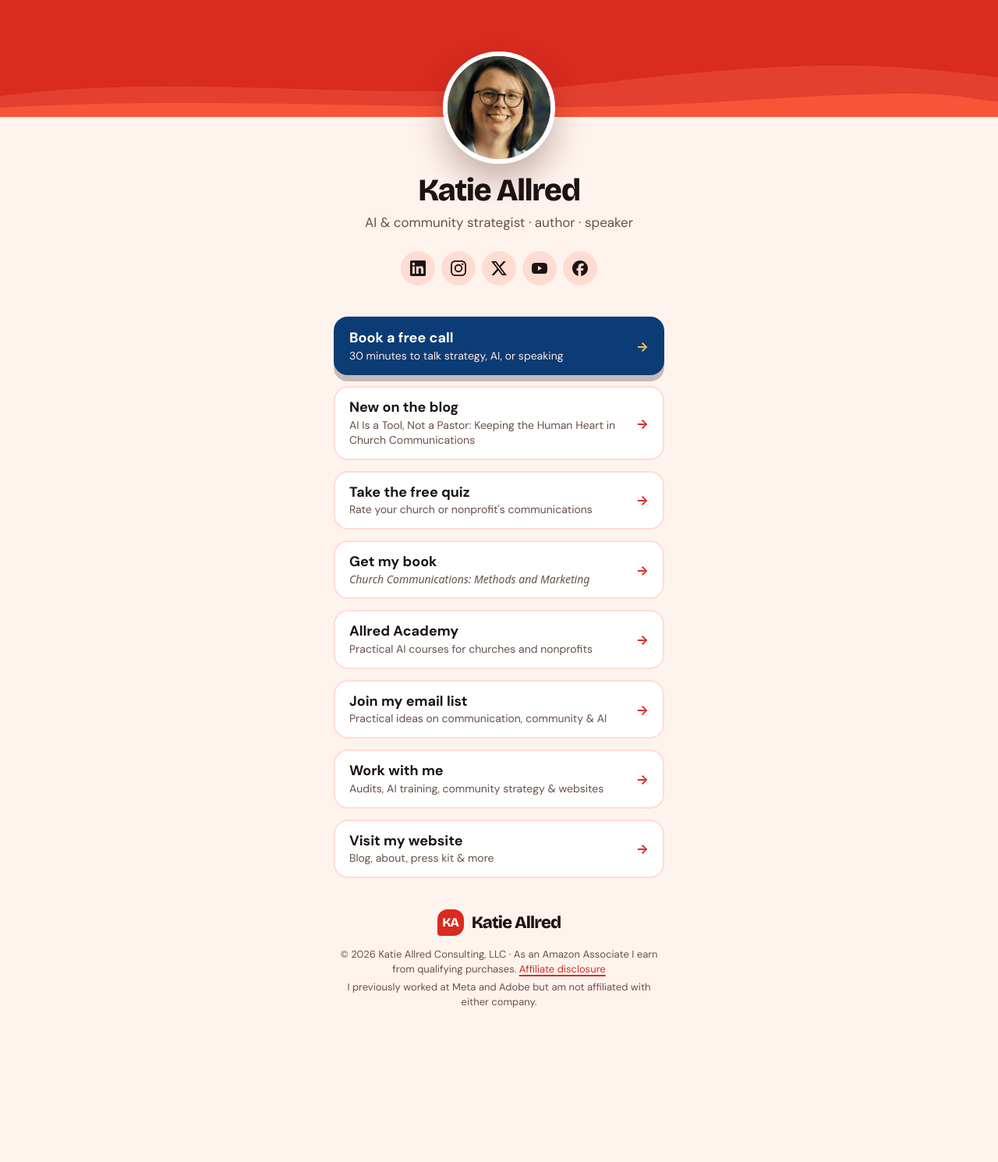
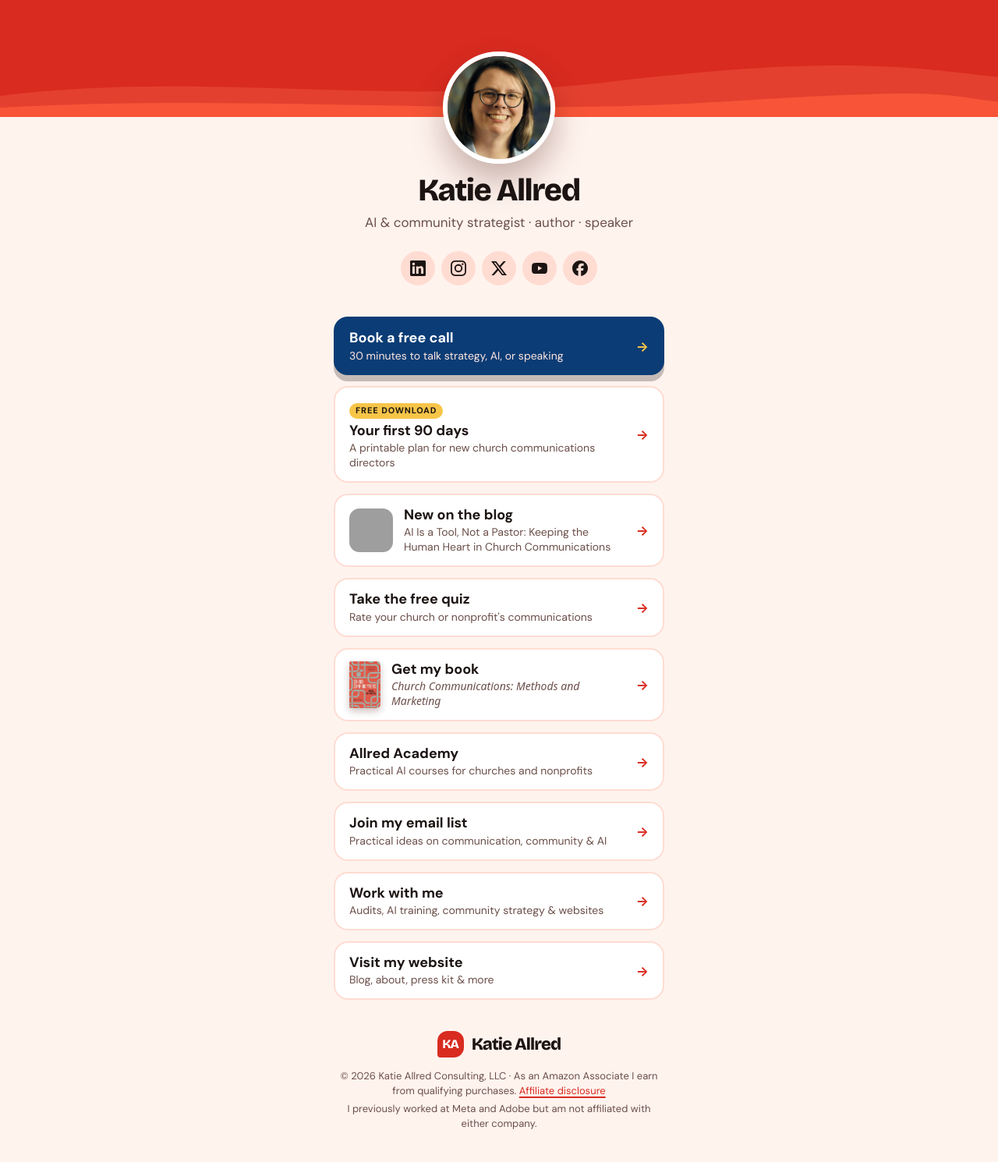
Before and after one commit to katiejallred/personal, a Jekyll site: the page built from pages/link-in-bio.html, in a window 1280 px wide. Shown: the whole page at 78% size. Built offline with Jekyll 4.4.1, drawn with Linux system fonts in a browser that asks for light colours; some web fonts are replaced; before the commit the page ends 1334 px from its top, so only the background shows below that; grey boxes are pictures that could not be loaded.

Commit message:
Refresh the link-in-bio page (#76)
- Adds the free 90-day plan for new church communications directors as
  the second link, with a "Free download" badge.
- "New on the blog" shows the latest post's image as a thumbnail, and
  "Get my book" shows the cover.
- The book link comes from _data/books.yml through amazon-url.html
  (tagged /dp/ URL) instead of a hard-coded amzn.to short link.


Claude-Session: https://claude.ai/code/session_01WN9WAfd6bJGG5VAS74eETi

Co-authored-by: Claude Opus 5.5 <noreply@anthropic.com>

```diff
--- a/assets/css/main.css
+++ b/assets/css/main.css
@@ -2371,6 +2371,34 @@ code, pre, kbd, samp {
   color: var(--red);
 }
 
+.bio-thumb {
+  flex: none;
+  width: 56px;
+  height: 56px;
+  border-radius: var(--radius-tile);
+  object-fit: cover;
+}
+
+.bio-thumb-book {
+  width: 40px;
+  height: 60px;
+  border-radius: 2px 5px 5px 2px;
+  box-shadow: 0 4px 10px rgba(60, 10, 5, 0.25);
+}
+
+.bio-badge {
+  display: inline-block;
+  margin-bottom: 4px;
+  padding: 3px 8px;
+  border-radius: var(--radius-pill);
+  background: var(--butter);
+  color: #1C1412;
+  font: 700 11px/1.2 var(--font-sans);
+  font-style: normal;
+  letter-spacing: 0.08em;
+  text-transform: uppercase;
+}
+
 .bio-link-featured {
   background: var(--ground-blue);
   box-shadow: var(--shadow-button);
--- a/pages/link-in-bio.html
+++ b/pages/link-in-bio.html
@@ -34,10 +34,19 @@ affiliate_note: inline # the Amazon disclosure is in the page footer
           <span><strong>Book a free call</strong><small>30 minutes to talk strategy, AI, or speaking</small></span>
         </a>
       </li>
+      <li>
+        <a class="bio-link" href="{{ '/90-day-plan/' | relative_url }}">
+          <span><em class="bio-badge">Free download</em><strong>Your first 90 days</strong><small>A printable plan for new church communications directors</small></span>
+        </a>
+      </li>
       {%- assign latest = site.posts.first %}
       {%- if latest %}
+      {%- assign latest_image = latest.image | default: latest.featured_image %}
       <li>
         <a class="bio-link" href="{{ latest.url | relative_url }}">
+          {%- if latest_image %}
+          <img class="bio-thumb" src="{{ latest_image | relative_url }}" alt="" loading="lazy" decoding="async">
+          {%- endif %}
           <span><strong>New on the blog</strong><small>{{ latest.title }}</small></span>
         </a>
       </li>
@@ -47,9 +56,11 @@ affiliate_note: inline # the Amazon disclosure is in the page footer
           <span><strong>Take the free quiz</strong><small>Rate your church or nonprofit's communications</small></span>
         </a>
       </li>
+      {%- assign bio_book = site.data.books.first %}
       <li>
-        <a class="bio-link" href="https://amzn.to/4uDqdqC">
-          <span><strong>Get my book</strong><small><cite>Church Communications: Methods and Marketing</cite></small></span>
+        <a class="bio-link" href="{% include amazon-url.html asin=bio_book.asin %}">
+          <img class="bio-thumb bio-thumb-book" src="{{ bio_book.cover | relative_url }}" alt="" width="{{ bio_book.cover_width }}" height="{{ bio_book.cover_height }}" loading="lazy" decoding="async">
+          <span><strong>Get my book</strong><small><cite>{{ bio_book.title }}</cite></small></span>
         </a>
       </li>
       <li>
```
Also changed, not shown: other parts of pages/link-in-bio.html (+1 -1 lines).
